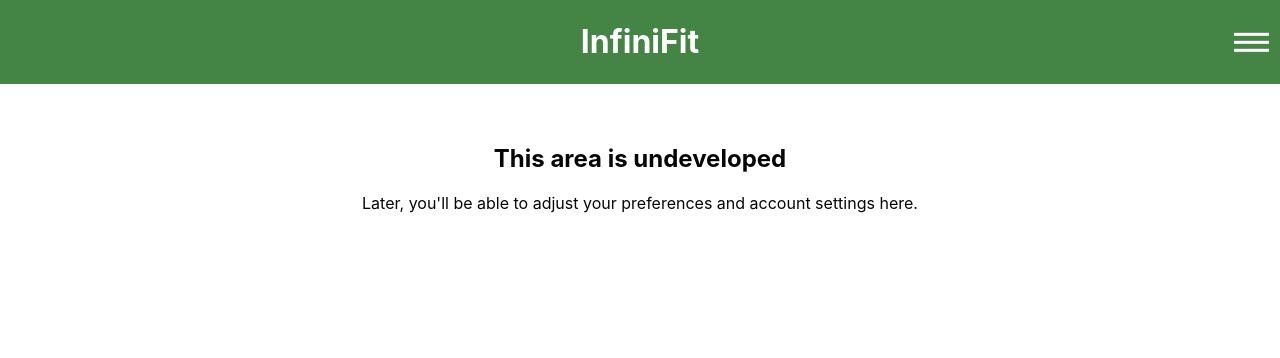
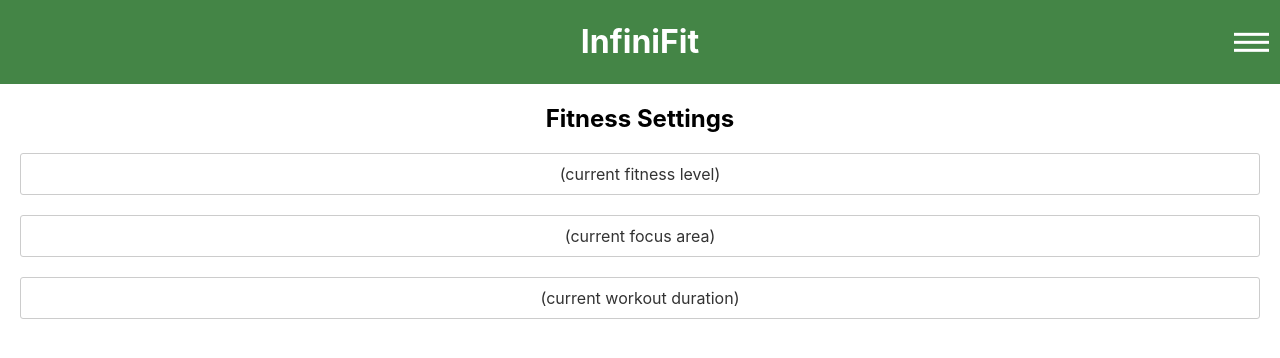
Before and after one commit to ernestorendon/InfiniFit, a React (Create React App) app in the folder app/: page /settings in a window 1280 px wide. Shown: the top 358 px of the page. Built offline with nearby package versions, Linux system fonts and the light colour scheme; sample sign-in values are in the browser's storage.

Commit message:
front-end fitness param to registration, display/edit on Settings

```diff
--- a/app/src/RegistrationForm.js
+++ b/app/src/RegistrationForm.js
@@ -18,6 +18,9 @@
     confirmPassword: '',
     securityQuestion: '',
     securityAnswer: '',
+    fitnessLevel: '',
+    workoutDuration: '',
+    focusArea: ''
   });
 
   const [errors, setErrors] = useState({});
@@ -157,6 +160,47 @@
             required
           />
         </div>
+
+
+        <div className="form-group">
+          <label>Current Fitness Level:</label>
+          <select
+            name="fitnessLevel"
+            value={formData.fitnessLevel}
+            onChange={handleChange}
+            required
+          >
+            <option value="">Select your fitness level...</option>
+            <option value="beginner">Beginner</option>
+            <option value="intermediate">Intermediate</option>
+          </select>
+        </div>
+
+        <div className="form-group">
+          <label>Focus Area:</label>
+          <select
+            name="focusArea"
+            value={formData.focusArea}
+            onChange={handleChange}
+            required
+          >
+            <option value="">Select a focus area...</option>
+            <option value="upper_body">Upper Body</option>
+            <option value="lower_body">Lower Body</option>
+            <option value="full_body">Full Body</option>
+          </select>
+        </div>
+
+        <div className="form-group">
+          <label>Workout Duration (minutes):</label>
+          <input
+            type="text"
+            name="workoutTime"
+            value={formData.workoutTime}
+            onChange={handleChange}
+            required
+          />
+        </div>
         <button type="submit">Register</button>
       </form>
     </div>
--- a/app/src/Settings.css
+++ b/app/src/Settings.css
@@ -1,18 +1,24 @@
-/* Settings.css */
-
-.landing-page {
-  padding: 0px;
-  text-align: center;
+.setting-item {
+  margin: 20px;
+  cursor: pointer;
 }
 
-  .settings-content {
-    padding: 40px;
-    text-align: center;
-    color: rgb(6, 6, 6);
-  }
+.setting-item p, .setting-item select, .setting-item input {
+  padding: 10px;
+  margin: 5px 0;
+  border: 1px solid #ccc;
+  border-radius: 3px;
+  background-color: white;
+  box-sizing: border-box;
+  color: #333;
+}
 
-  @media (max-width: 768px) {
-    .settings-content {
-      padding: 20px;
-    }
-  }
+.setting-item select, .setting-item input {
+  cursor: text;
+}
+
+/* Adjust styles for edit mode */
+.setting-item select:focus, .setting-item input:focus {
+  outline: none;
+  border-color: #353535;
+}
--- a/app/src/Settings.js
+++ b/app/src/Settings.js
@@ -1,17 +1,99 @@
-import React from 'react';
+import React, { useState } from 'react';
 import Navbar from './Navbar';
 import './Settings.css';
 
 const Settings = () => {
+  // States to manage display and edit modes
+  const [editMode, setEditMode] = useState({
+    fitnessLevel: false,
+    focusArea: false,
+    workoutTime: false
+  });
+
+  // Placeholder state for user settings
+  const [userSettings, setUserSettings] = useState({
+    fitnessLevel: '(current fitness level)',
+    focusArea: '(current focus area)',
+    workoutTime: '(current workout duration)'
+  });
+
+  // Handle edit mode toggle
+  const toggleEdit = (field) => {
+    setEditMode({ ...editMode, [field]: !editMode[field] });
+  };
+
+  // Handle changes in the edit form and exit edit mode
+  const handleChange = (e) => {
+    setUserSettings({ ...userSettings, [e.target.name]: e.target.value });
+    toggleEdit(e.target.name);
+  };
+
+  // Handle exiting edit mode when clicking outside
+  const handleBlur = (e) => {
+    toggleEdit(e.target.name);
+  };
+
   return (
     <div className="landing-page">
       <Navbar />
 
       <section className="settings-content">
-        <h2>This area is undeveloped</h2>
-        <p>Later, you'll be able to adjust your preferences and account settings here.</p>
+        <h2>Fitness Settings</h2>
+
+        {/* Fitness Level */}
+        <div className="setting-item">
+          {editMode.fitnessLevel ? (
+            <select
+              name="fitnessLevel"
+              value={userSettings.fitnessLevel}
+              onChange={handleChange}
+              onBlur={handleBlur}
+              autoFocus
+            >
+              <option value="beginner">Beginner</option>
+              <option value="intermediate">Intermediate</option>
+            </select>
+          ) : (
+            <p onClick={() => toggleEdit('fitnessLevel')}>{userSettings.fitnessLevel}</p>
+          )}
+        </div>
+
+        {/* Focus Area */}
+        <div className="setting-item">
+          {editMode.focusArea ? (
+            <select
+              name="focusArea"
+              value={userSettings.focusArea}
+              onChange={handleChange}
+              onBlur={handleBlur}
+              autoFocus
+            >
+              <option value="upper_body">Upper Body</option>
+              <option value="lower_body">Lower Body</option>
+              <option value="full_body">Full Body</option>
+            </select>
+          ) : (
+            <p onClick={() => toggleEdit('focusArea')}>{userSettings.focusArea}</p>
+          )}
+        </div>
+
+        {/* Workout Time */}
+        <div className="setting-item">
+          {editMode.workoutTime ? (
+            <input
+              type="text"
+              name="workoutTime"
+              value={userSettings.workoutTime}
+              onChange={handleChange}
+              onBlur={handleBlur}
+              autoFocus
+            />
+          ) : (
+            <p onClick={() => toggleEdit('workoutTime')}>{userSettings.workoutTime}</p>
+          )}
+        </div>
+
       </section>
-
     </div>
   );
 };
```
